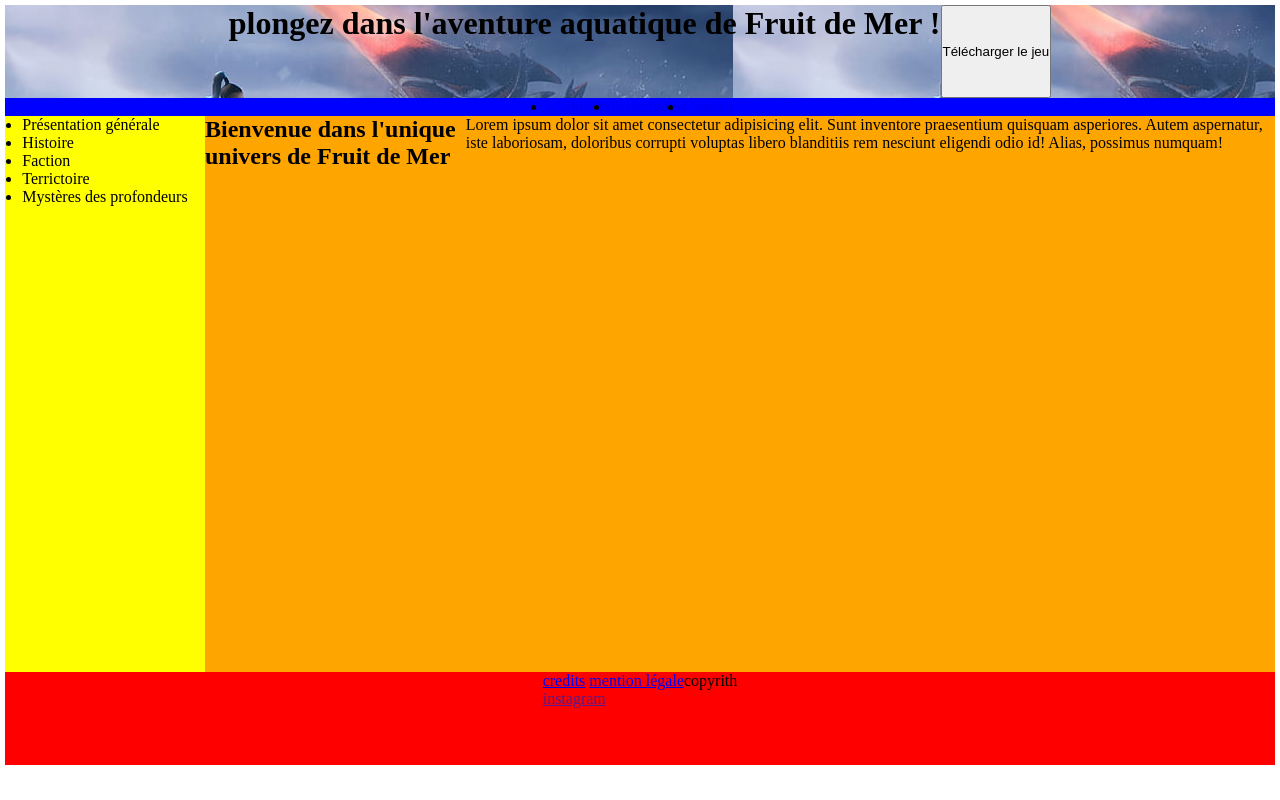
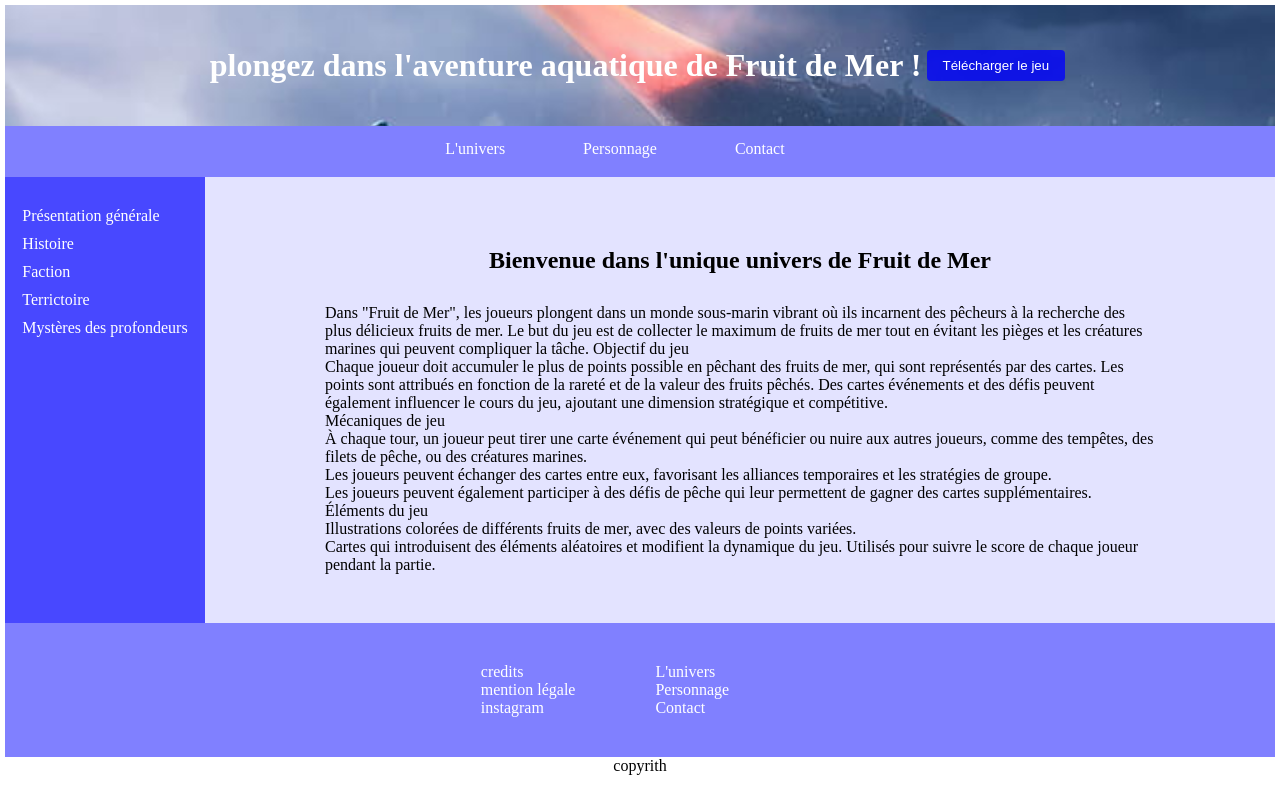
Before and after one commit to Matisscoder/grid, a plain HTML site: page exo_grid/index.html in a window 1280 px wide. Drawn offline with Linux system fonts and the light colour scheme.

Commit message:
Modification

```diff
--- a/exo_grid/index.html
+++ b/exo_grid/index.html
@@ -17,13 +17,13 @@
         <nav>
             <ul>
                 <li>
-                    <a href="Univers.html">L'Univers</a>
+                    <p><a href="univers.html">L'univers</a></p>
                 </li>
                 <li>
-                    <a href="Personnage.html">Personnage</a>
+                    <p><a href="Personnage.html">Personnage</a></p>
                 </li>
                 <li>
-                    <a href="Contact.html">Contact</a>
+                    <p><a href="Contact.html">Contact</a></p>
                 </li>
             </ul>
         </nav>
@@ -38,21 +38,61 @@
         </aside>
         <main>
             <h2>Bienvenue dans l'unique univers de Fruit de Mer</h2>
-            <p>Lorem ipsum dolor sit amet consectetur adipisicing elit. Sunt inventore praesentium quisquam asperiores.
-                Autem aspernatur, iste laboriosam, doloribus corrupti voluptas libero blanditiis rem nesciunt eligendi
-                odio id! Alias, possimus numquam!</p>
+            <p>
+                Dans "Fruit de Mer", les joueurs plongent dans un monde sous-marin vibrant où ils incarnent des pêcheurs
+                à la recherche des plus délicieux fruits de mer. Le but du jeu est de collecter le maximum de fruits de
+                mer tout en évitant les pièges et les créatures marines qui peuvent compliquer la tâche.
+                Objectif du jeu <br>
+
+                Chaque joueur doit accumuler le plus de points possible en pêchant des fruits de mer, qui sont
+                représentés par des cartes. Les points sont attribués en fonction de la rareté et de la valeur des
+                fruits pêchés. Des cartes événements et des défis peuvent également influencer le cours du jeu, ajoutant
+                une dimension stratégique et compétitive. <br>
+                Mécaniques de jeu <br>
+                À chaque tour, un joueur peut tirer une carte événement qui peut bénéficier ou nuire
+                aux autres joueurs, comme des tempêtes, des filets de pêche, ou des créatures marines. <br>
+
+                Les joueurs peuvent échanger des cartes entre eux, favorisant les alliances
+                temporaires et les stratégies de groupe. <br>
+
+                Les joueurs peuvent également participer à des défis de pêche qui leur permettent de
+                gagner des cartes supplémentaires. <br>
+
+                Éléments du jeu<br>
+
+                Illustrations colorées de différents fruits de mer, avec des valeurs de points
+                variées. <br>
+                Cartes qui introduisent des éléments aléatoires et modifient la dynamique du jeu.
+                Utilisés pour suivre le score de chaque joueur pendant la partie. <br>
+            </p>
         </main>
         <footer>
-            <div class="reseaux">
-                <a href="credits.html">credits</a>
-                <a href="mention.html">mention légale</a>
-                <p><a href="">instagram</a></p>
+            <div class="footer">
+                <div id="reseaux">
+                    <a href="credits.html">credits</a>
+                    <p></p><a href="mention.html">mention légale</a>
+                    <p></p><a href="">instagram</a>
+                </div>
+                <div id="menue">
+                    <ul>
+                        <li>
+                            <p><a href="univers.html">L'univers</a></p>
+                        </li>
+                        <li>
+                            <p><a href="Personnage.html">Personnage</a></p>
+                        </li>
+                        <li>
+                            <p><a href="Contact.html">Contact</a></p>
+                        </li>
+                    </ul>
+                </div>
             </div>
-            <div class="menue">
-                <p>copyrith</p>
 
-            </div>
         </footer>
+        <div id="copy">
+            <p>copyrith</p>
+        </div>
     </div>
 </body>
+
 </html>
--- a/exo_grid/style.css
+++ b/exo_grid/style.css
@@ -14,6 +14,7 @@
         "nav nav nav"
         "latéral main main"
         "footer footer footer"
+        "copy copy copy"
     ;
 }
 #parent header,nav,aside,main,footer{
@@ -23,26 +24,108 @@
 header{
     background-image:url(imgs/video-games-digital-art-subnautica-subnautica-below-zero-science-fiction-hd-wallpaper-preview.jpg);
     grid-area: header;
+    align-items: center;
+    justify-content: center;
+    background-size: cover;
+    padding: 40px;
+}
+header button{
+    padding: 8px 16px;
+    background-color: rgba(0, 0, 255, 0.775);
+    color: white;
+    border: none;
+    border-radius: 4px;
+    cursor: pointer;
+    margin: 5px;
+}
+h1{
+    color: white;
 }
 nav{
-    background-color: blue;
+    background-color: rgba(0, 0, 255, 0.499);
     grid-area: nav;
 }
-nav ul li{
+nav a{
+    display: block;
+    text-decoration: none;
+    padding: 14px;
+    padding-left: -6px;
+    margin-bottom: 5px;
+    color: white;
+
+}
+ul{
+    list-style-type:none;
     text-decoration: none;
 }
+p{
+    text-decoration: none;
+    margin-right: 50px;
+}
+p a:hover {
+    color: #f12c09;
+}
 aside{
-    background-color: yellow;
+    background-color: rgba(0, 0, 255, 0.718);
     grid-area: latéral;
 }
+aside ul{
+    margin-top: 20px;
+
+}
+aside ul li{
+    margin: 10px 5px;
+    color: white ;
+}
+
 main{
-    background-color: orange;
+    background-color: rgba(0, 4, 255, 0.11);
     grid-area: main;
+    flex-wrap: wrap;
+    padding: 20px;
+}
+main h2{
+    margin-top: 50px;
+}
+main p{
+    margin-left: 100px;
+    margin-right: 100px;
+    font-size: medium;
 }
 footer{
-    background-color: red;
+    background-color: rgba(0, 0, 255, 0.499);
     grid-area: footer;
+    padding: 20px;
+}
+footer #reseaux a:hover {
+    color: #007bff;
 }
 nav ul{
     display: flex;
 }
+footer .footer{
+    display: flex;
+    padding: 10px;
+    margin: 10px;
+}
+#reseaux a{
+    text-decoration: none;
+    padding: 30px;
+    margin-right: 20px;
+    color: white
+}
+#menue a{
+    text-decoration: none;
+    padding: 30px;
+    margin-right: 20px;
+    color: white;
+}
+#copy p{
+    text-align: center;
+    width: 100%;
+
+}
+#copy{
+    grid-area: copy;
+    margin-bottom: -10px;
+}
```
